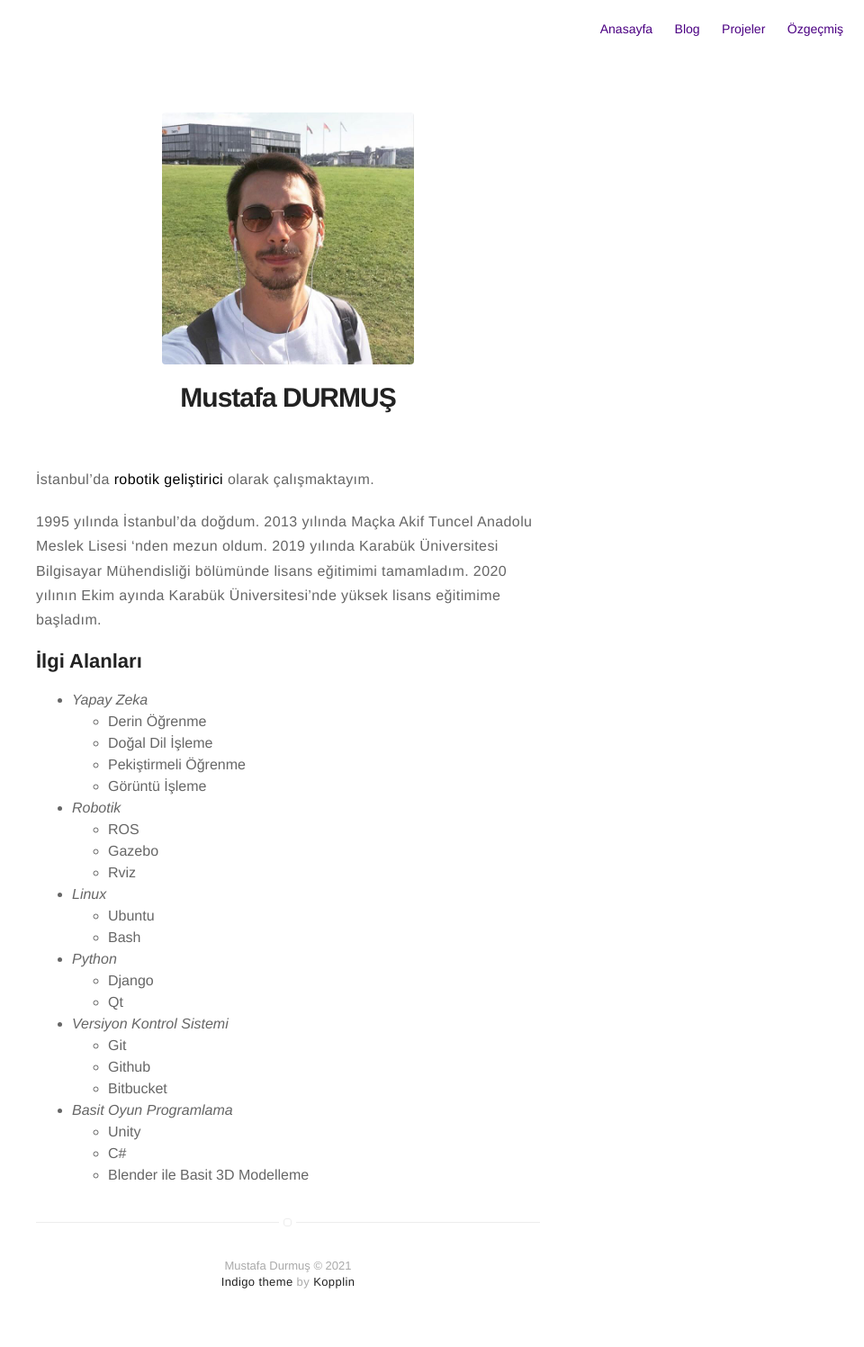
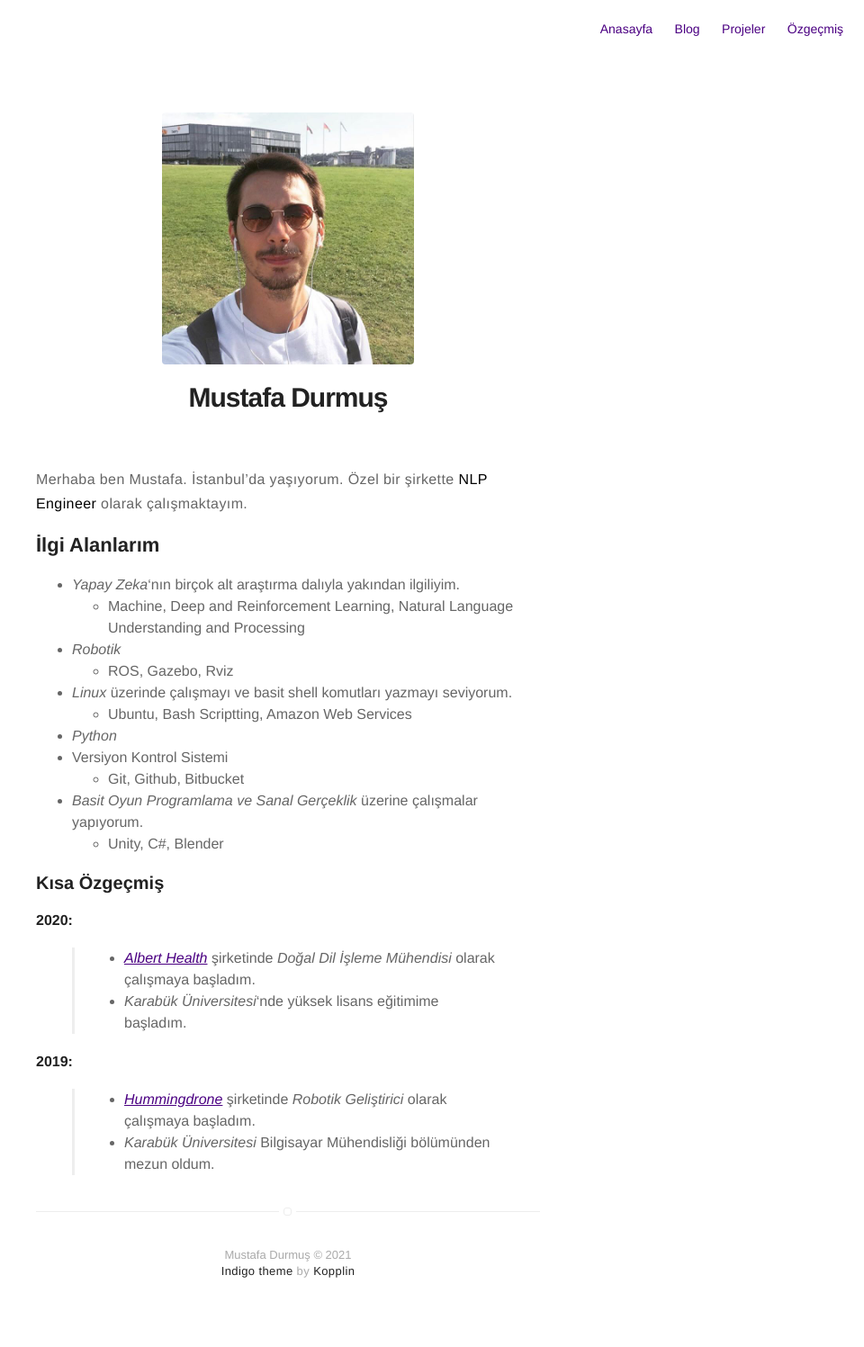
Before and after one commit to mdurmuss/mdurmuss.github.io, a Jekyll site: the page built from about.md, in a window 1280 px wide. Shown: the whole page at 90% size, without its empty margins (320-1280 px from the left). Built offline with Jekyll 4.4.1, drawn with Linux system fonts in a browser that asks for light colours.

Commit message:
rewrited about.md file. :tada:

```diff
--- a/about.md
+++ b/about.md
@@ -3,41 +3,35 @@ title: About
 layout: page
 published: true
 ---
+
 ![Profile Image]({{ site.url }}/{{ site.picture }})
 
-# <center>Mustafa DURMUŞ</center>
+# <center>Mustafa Durmuş</center>
 
-İstanbul'da **robotik geliştirici** olarak çalışmaktayım.
+Merhaba ben Mustafa. İstanbul'da yaşıyorum. Özel bir şirkette **NLP Engineer** olarak çalışmaktayım.
 
-1995 yılında İstanbul'da doğdum. 2013 yılında Maçka Akif Tuncel Anadolu Meslek Lisesi 'nden mezun oldum. 2019 yılında Karabük Üniversitesi Bilgisayar Mühendisliği bölümünde lisans eğitimimi tamamladım. 2020 yılının Ekim ayında Karabük Üniversitesi'nde yüksek lisans eğitimime başladım.
+## İlgi Alanlarım
 
-## İlgi Alanları
+- *Yapay Zeka*'nın birçok alt araştırma dalıyla yakından ilgiliyim.
+    - Machine, Deep and Reinforcement Learning, Natural Language Understanding and Processing
+- *Robotik*
+    - ROS, Gazebo, Rviz
+- *Linux* üzerinde çalışmayı ve basit shell komutları yazmayı seviyorum.
+    - Ubuntu, Bash Scriptting, Amazon Web Services
+- *Python*
+- Versiyon Kontrol Sistemi
+    - Git, Github, Bitbucket
+- *Basit Oyun Programlama ve Sanal Gerçeklik* üzerine çalışmalar yapıyorum.
+    - Unity, C#, Blender
 
-- *Yapay Zeka*
-    * Derin Öğrenme
-    * Doğal Dil İşleme
-    * Pekiştirmeli Öğrenme
-    * Görüntü İşleme
+### Kısa Özgeçmiş
 
-- *Robotik*
-    - ROS
-    - Gazebo
-    - Rviz
+#### 2020:
 
-- *Linux*
-    * Ubuntu
-    * Bash
+> * [*Albert Health*](https://albert.health/en/) şirketinde *Doğal Dil İşleme Mühendisi* olarak çalışmaya başladım.
+> * *Karabük Üniversitesi*'nde yüksek lisans eğitimime başladım.
 
-- *Python*
-    * Django
-    * Qt
+#### 2019:
 
-- *Versiyon Kontrol Sistemi*
-    - Git
-    - Github
-    - Bitbucket
-
-- *Basit Oyun Programlama*
-    - Unity
-    - C#
-    - Blender ile Basit 3D Modelleme
+> * [*Hummingdrone*](https://hummingdrone.co/) şirketinde *Robotik Geliştirici* olarak çalışmaya başladım.
+> * *Karabük Üniversitesi* Bilgisayar Mühendisliği bölümünden mezun oldum.
```
